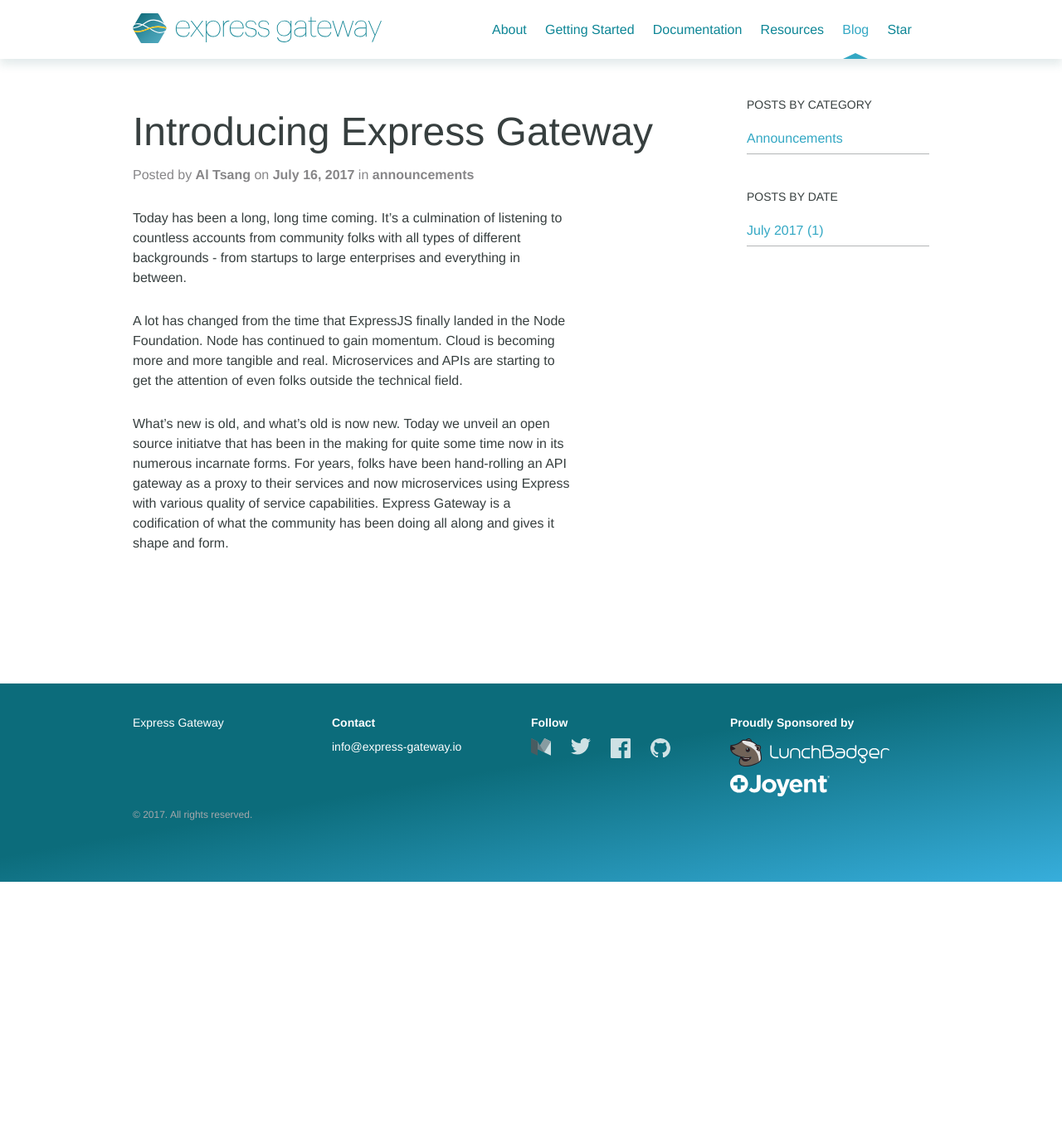
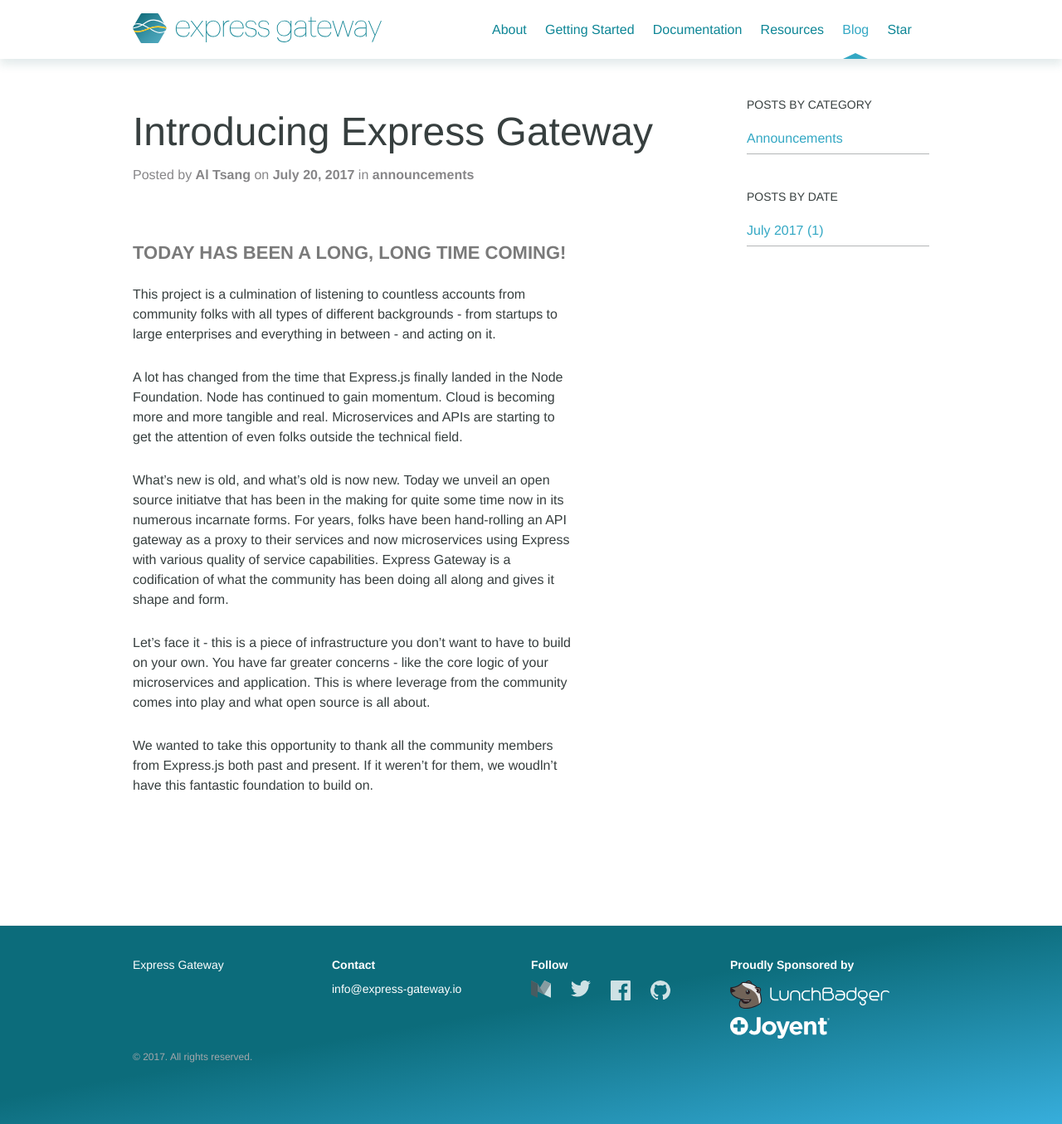
Before and after one commit to ExpressGateway/express-gateway.io, a Jekyll site: the page built from _posts/2017-07-20-introducing-express-gateway.markdown, in a window 1280 px wide and 1355 px high. Shown: the whole window at 83% size. Built offline with Jekyll 4.4.1, drawn with Linux system fonts in a browser that asks for light colours; nearby versions of some CDN libraries; some web fonts are replaced; comment, search, counter and statistics services are not loaded.

Commit message:
updated blog and corrected news version

```diff
--- a/_layouts/home.html
+++ b/_layouts/home.html
@@ -24,7 +24,7 @@
         </div>
       </section>
       <section class="announcement flex-column flex-center type-center">
-        <h3>Express Gateway 0.10.1 has been released!</h3>
+        <h3>Express Gateway 1.0.0 has been released!</h3>
         <section class="emailform flex-center">
           {% include mailchimp.html %}
 
--- a/_posts/2017-07-20-introducing-express-gateway.markdown
+++ b/_posts/2017-07-20-introducing-express-gateway.markdown
@@ -1,7 +1,7 @@
 ---
 layout: post
 title:  "Introducing Express Gateway"
-date:   2017-07-16 08:00:01 -0400
+date:   2017-07-20 00:00:00 -0400
 category: announcements
 author: "Al Tsang"
 #
@@ -10,8 +10,14 @@
 #
 ---
 
-Today has been a long, long time coming. It's a culmination of listening to countless accounts from community folks with all types of different backgrounds - from startups to large enterprises and everything in between.
+#### Today has been a long, long time coming!
 
-A lot has changed from the time that ExpressJS finally landed in the Node Foundation.  Node has continued to gain momentum. Cloud is becoming more and more tangible and real.  Microservices and APIs are starting to get the attention of even folks outside the technical field.
+This project is a culmination of listening to countless accounts from community folks with all types of different backgrounds - from startups to large enterprises and everything in between - and acting on it.
+
+A lot has changed from the time that Express.js finally landed in the Node Foundation.  Node has continued to gain momentum. Cloud is becoming more and more tangible and real.  Microservices and APIs are starting to get the attention of even folks outside the technical field.
 
 What's new is old, and what's old is now new.  Today we unveil an open source initiatve that has been in the making for quite some time now in its numerous incarnate forms.  For years, folks have been hand-rolling an API gateway as a proxy to their services and now microservices using Express with various quality of service capabilities.  Express Gateway is a codification of what the community has been doing all along and gives it shape and form.
+
+Let's face it - this is a piece of infrastructure you don't want to have to build on your own. You have far greater concerns - like the core logic of your microservices and application. This is where leverage from the community comes into play and what open source is all about.
+
+We wanted to take this opportunity to thank all the community members from Express.js both past and present. If it weren't for them, we woudln't have this fantastic foundation to build on.
```
